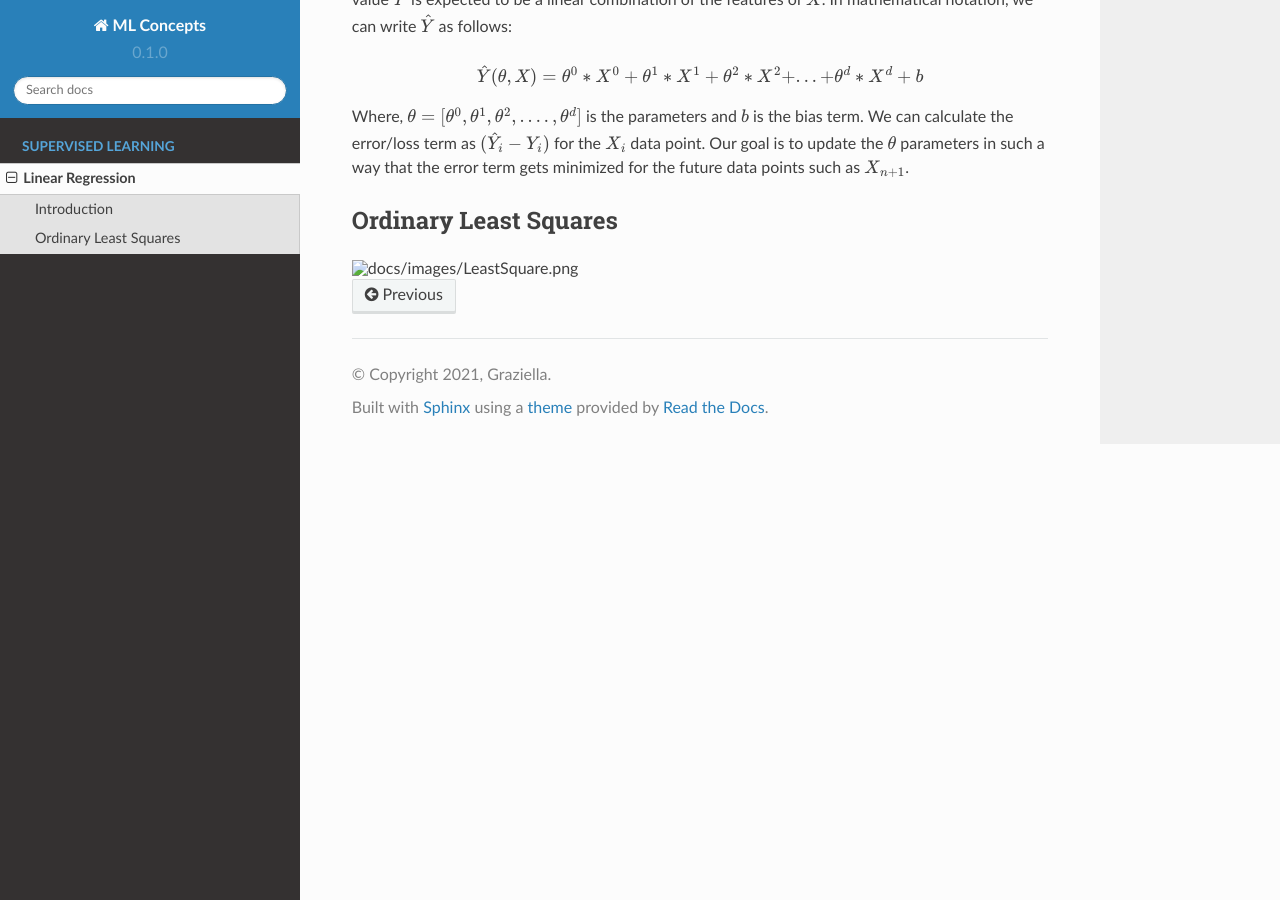
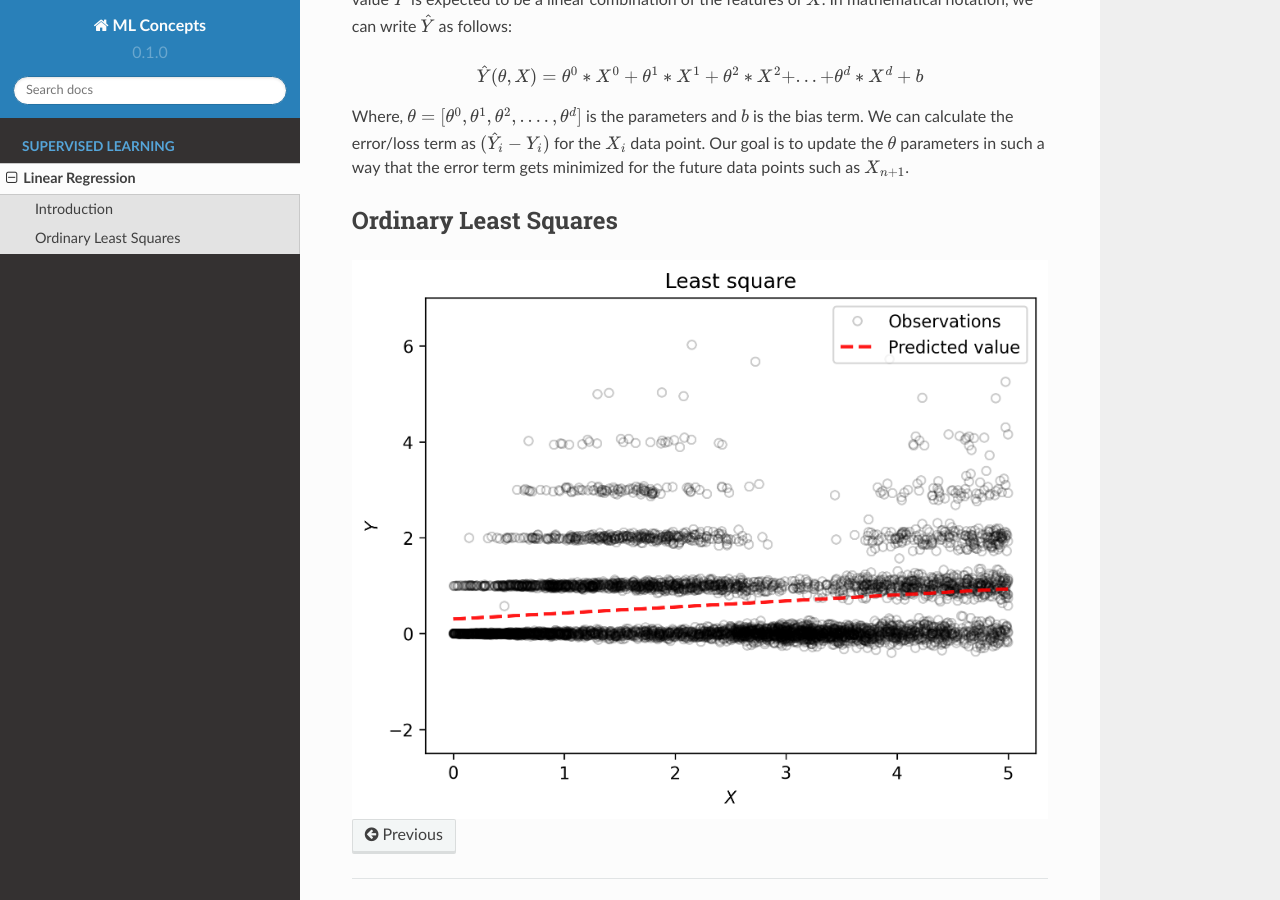
Before and after one commit to ghoshsubh/ML-project, a Sphinx documentation site: the page built from docs/source/Linear_regression.rst, in a window 1280 px wide and 900 px high, scrolled down 592 px. Built offline with Sphinx 7.4.7 and the Read the Docs theme 2.0.0, drawn with Linux system fonts in a browser that asks for light colours.

Commit message:
update image path

```diff
--- a/docs/source/Linear_regression.rst
+++ b/docs/source/Linear_regression.rst
@@ -31,5 +31,5 @@ Our goal is to update the :math:`\theta` parameters in such a way that the error
 Ordinary Least Squares
 ======================
 
-.. image:: docs/images/LeastSquare.png
+.. image:: images/LeastSquare.png
   :align: center
```
Also changed, not shown: docs/source/images/LeastSquare.png (renamed from docs/images/LeastSquare.png).
